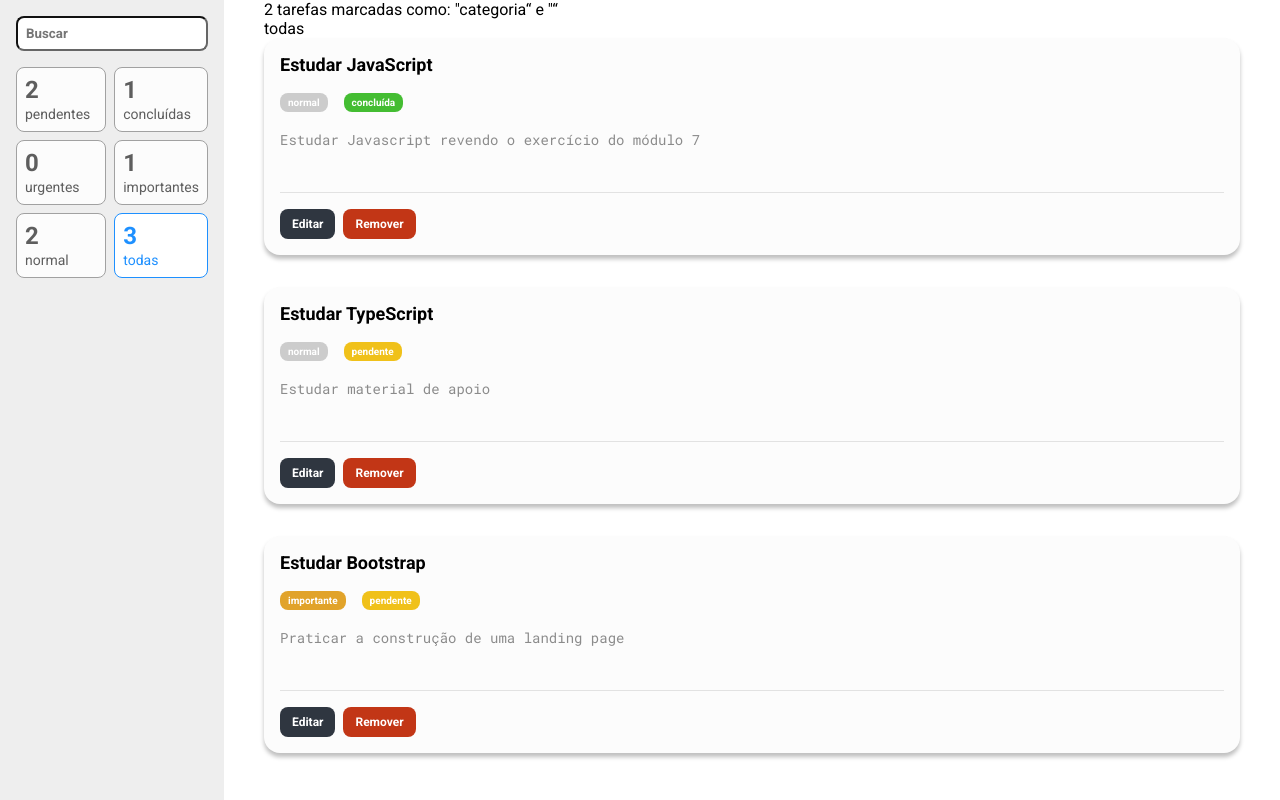
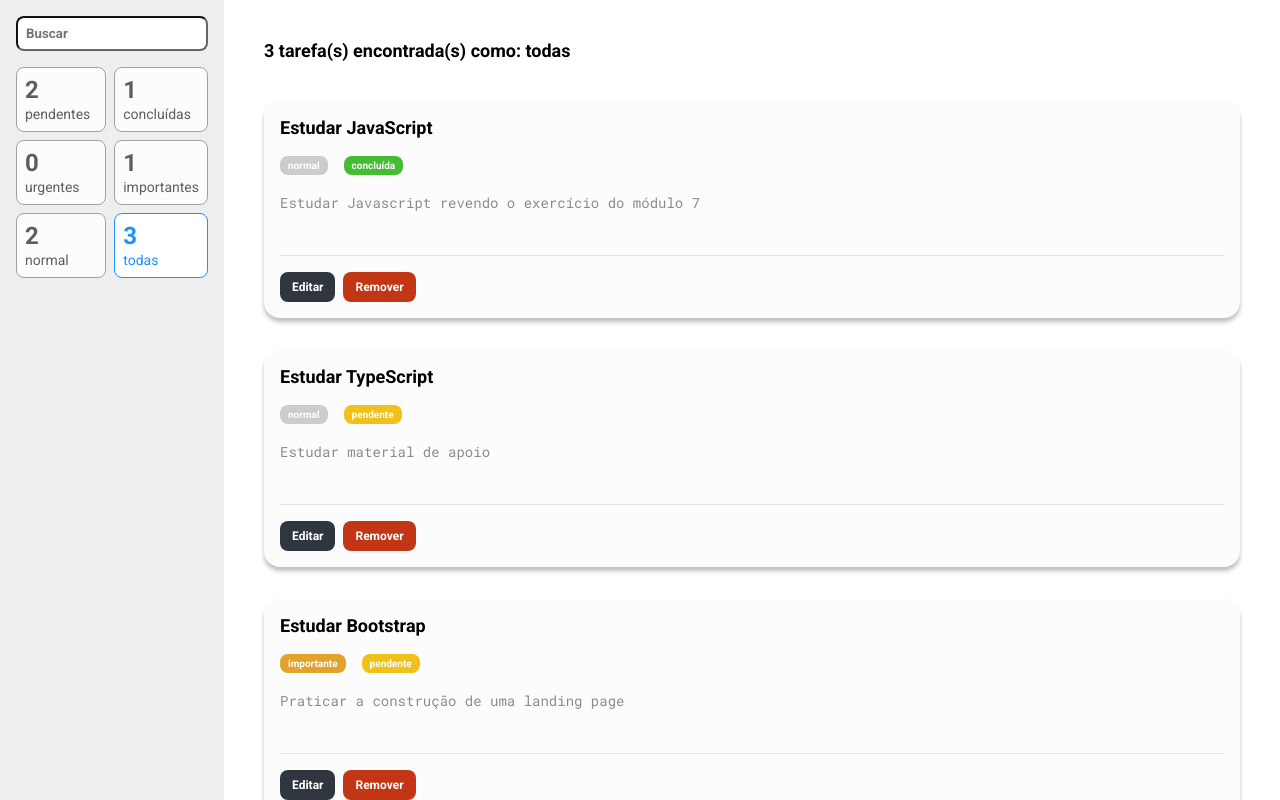
Before and after one commit to pedroeso/lista-de-contatos, a React (Create React App) app: page / in a window 1280 px wide. Built offline with nearby package versions, Linux system fonts and the light colour scheme.

Commit message:
ajeitando bugs

```diff
--- a/src/containers/ListaDeTarefas/index.tsx
+++ b/src/containers/ListaDeTarefas/index.tsx
@@ -1,7 +1,7 @@
 import { useSelector } from 'react-redux'
 
 import Tarefa from '../../components/FiltroCard/Tarefa'
-import { Container } from './styles'
+import { Container, Resultado } from './styles'
 import { RootReducer } from '../../store'
 
 const ListaDeTarefas = () => {
@@ -33,18 +33,31 @@ const ListaDeTarefas = () => {
     }
   }
 
+  const exibeResultadoFiltragem = (quantidade: number) => {
+    let mensagem = ''
+    const complementacao =
+      termo !== undefined && termo.length > 0
+        ? `e
+  "${termo}"`
+        : ''
+
+    if (criterio === 'todas') {
+      mensagem = `${quantidade} tarefa(s) encontrada(s) como: todas ${complementacao}`
+    } else {
+      mensagem = `${quantidade} tarefa(s) encontrada(s) como: "${`${criterio}=${valor}`}" ${complementacao}`
+    }
+
+    return mensagem
+  }
+
+  const tarefas = filtraTarefas()
+  const mensagem = exibeResultadoFiltragem(tarefas.length)
+
   return (
     <Container>
-      <p>
-        2 tarefas marcadas como: &quot;categoria&ldquo; e &quot;{termo}&ldquo;
-      </p>
+      <Resultado>{mensagem}</Resultado>
       <ul>
-        <li>{termo}</li>
-        <li>{criterio}</li>
-        <li>{valor}</li>
-      </ul>
-      <ul>
-        {filtraTarefas().map((t) => (
+        {tarefas.map((t) => (
           <li key={t.titulo}>
             <Tarefa
               id={t.id}
--- a/src/containers/ListaDeTarefas/styles.ts
+++ b/src/containers/ListaDeTarefas/styles.ts
@@ -5,3 +5,10 @@ export const Container = styled.main`
   height: 100vh;
   overflow-y: scroll;
 `
+export const Resultado = styled.p`
+  display: block;
+  margin-top: 40px;
+  margin-bottom: 40px;
+  font-size: 18px;
+  font-weight: bold;
+`
```
